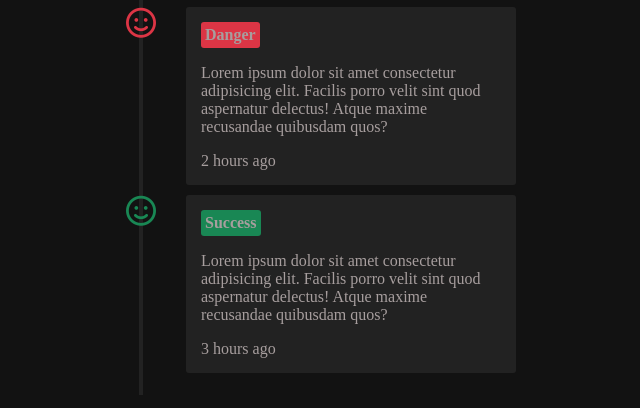
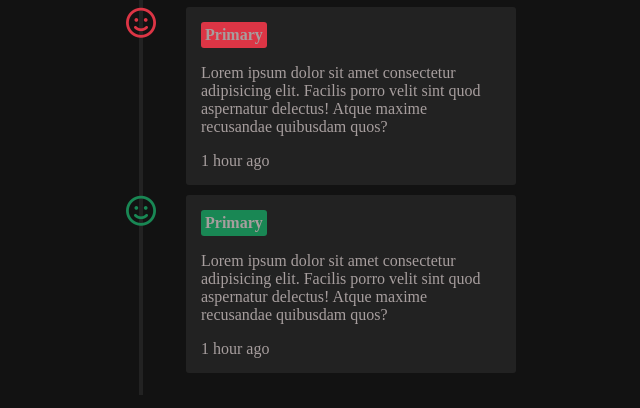
Before and after one commit to ruhul-matubbortech/Assignment1--Question6, a plain HTML site: page index.html in a window 1280 px wide. Shown: the part 304-712 px from the top of the page, 319-959 px from the left. Drawn offline with Linux system fonts and the light colour scheme.

Commit message:
file update

```diff
--- a/index.html
+++ b/index.html
@@ -22,13 +22,14 @@
 
             </div>
 
+
         <div class="message">
 
-                <div class="icon-danger"> <i class="fa-regular fa-face-smile"></i> </div>
+            <div class="icon-danger"> <i class="fa-regular fa-face-smile"></i>  </div>
             <div class="content">
-                   <div class="label" id="label-danger"> Danger</div>
+    <div class="label" id="label-danger"> Primary </div>
                <p> Lorem ipsum dolor sit amet consectetur adipisicing elit. Facilis porro velit sint quod aspernatur delectus! Atque maxime recusandae quibusdam quos?</p>
-                   <div class="time"> 2 hours ago </div>
+               <div class="time"> 1 hour ago </div>
             </div> <!--content-->
 
             </div>
@@ -37,12 +38,14 @@
 
                 <div class="icon-success"> <i class="fa-regular fa-face-smile"></i> </div>
                 <div class="content">
-                       <div class="label success" id="label-success"> Success </div>
+        <div class="label" id="label-success"> Primary </div>
                    <p> Lorem ipsum dolor sit amet consectetur adipisicing elit. Facilis porro velit sint quod aspernatur delectus! Atque maxime recusandae quibusdam quos?</p>
-                       <div class="time"> 3 hours ago </div>
+                   <div class="time"> 1 hour ago </div>
                 </div> <!--content-->
 
                 </div>
+
+
 
 
 </div> <!--container-->
```
Also changed, not shown: 1 other file. Lines whose indentation alone changed are shown as unchanged.
